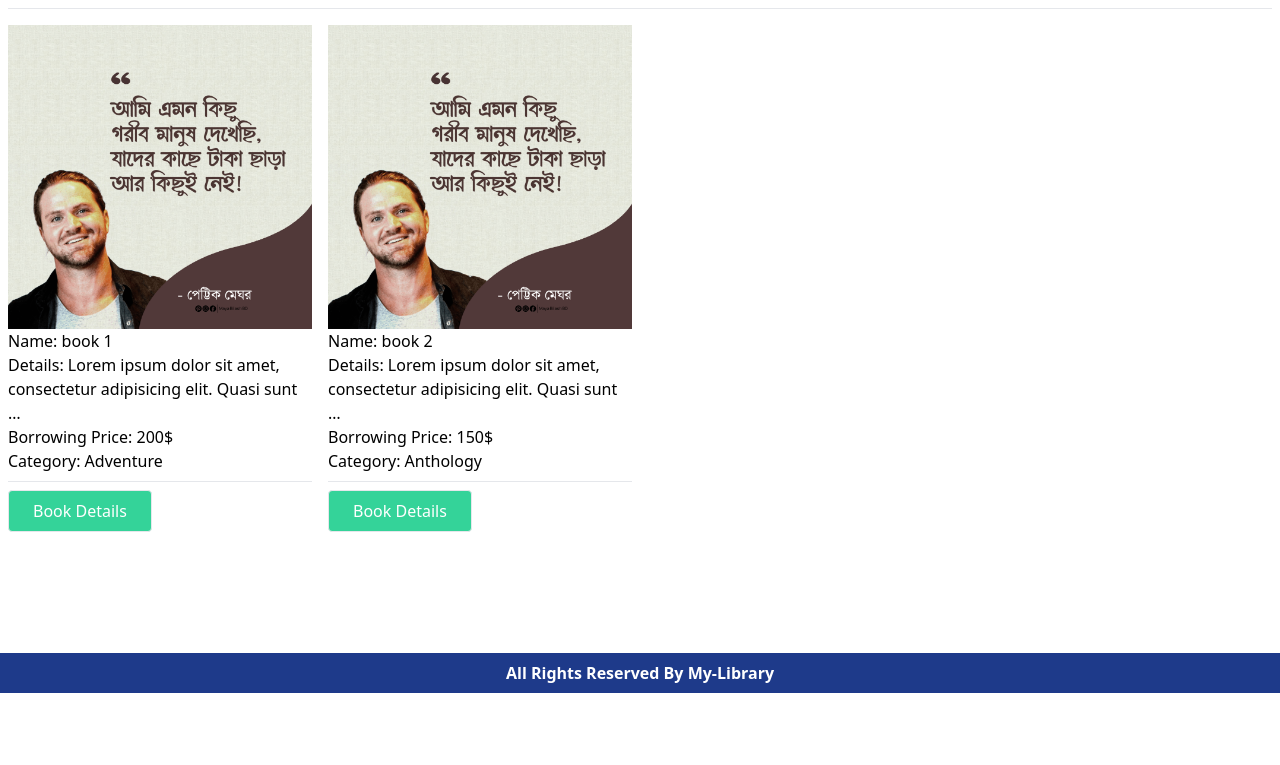
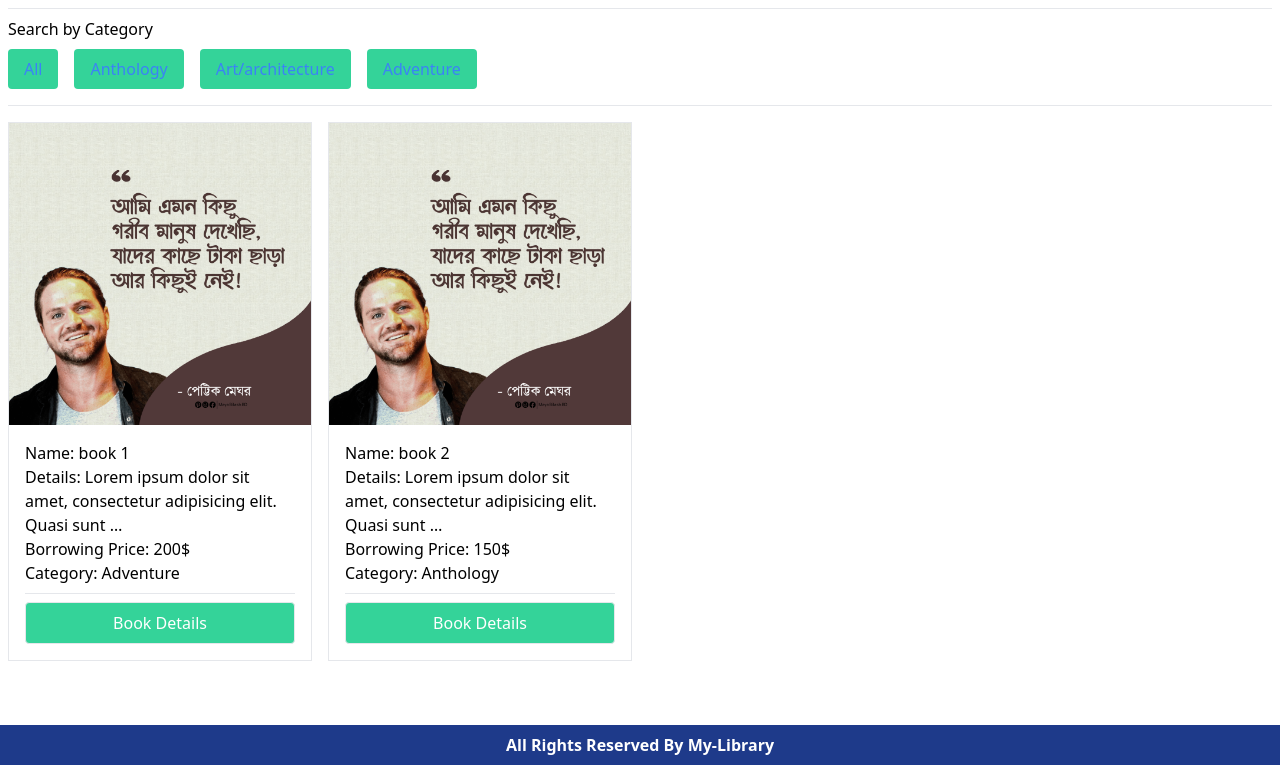
Before and after one commit to Sarker-Rajib/Library-management, a Django app: page / in a window 1280 px wide. Shown: the part 110-875 px from the top of the page. Before the commit the page ends 803 px from the top, so only its background shows below. Run offline with Django 4.2, Linux system fonts and the light colour scheme; data comes from the database, SQL or seed files in the repository; both versions use the stored data as it was after the commit; some libraries are stand-ins or nearby versions.

Commit message:
filter added

```diff
--- a/Core/templates/base.html
+++ b/Core/templates/base.html
@@ -1,9 +1,11 @@
+{% load static %}
 <!DOCTYPE html>
 <html lang="en">
 
 <head>
     <meta charset="UTF-8">
     <meta name="viewport" content="width=device-width, initial-scale=1.0">
+    <link rel="shortcut icon" href="{% static 'book-png-17.jpg' %}" type="image/x-icon">
     <title>
         {% block head_title %} My-Library {% endblock %}
     </title>
--- a/User/models.py
+++ b/User/models.py
@@ -15,7 +15,7 @@ class BorrowBook(models.Model):
     book = models.ForeignKey(Book, on_delete=models.CASCADE)
     borrowedBy = models.ForeignKey(User, on_delete=models.CASCADE)
     currentBalance = models.DecimalField(default=0, max_digits=12, decimal_places=2)
-    timestamp= models.DateTimeField(auto_now_add=True)
+    timestamp= models.DateTimeField()
     returned = models.BooleanField(default=False)
     returnTime = models.DateTimeField(null=True)
 
--- a/User/views.py
+++ b/User/views.py
@@ -65,7 +65,7 @@ def borrow_book(request, id):
         return redirect(f'/book/book-details/{id}')
 
     else:
-        BorrowBook.objects.create(book=target_book, borrowedBy=request.user, currentBalance = balance - price)
+        BorrowBook.objects.create(book=target_book, borrowedBy=request.user, currentBalance = balance - price, timestamp = datetime.now())
         request.user.depositAccount.balance -= price
         request.user.depositAccount.save()
         return redirect('home')
--- a/library_management/urls.py
+++ b/library_management/urls.py
@@ -10,6 +10,7 @@ from django.conf.urls.static import static
 urlpatterns = [
     path('admin/', admin.site.urls),
     path('', homepage, name='home'),
+    path('books/<slug:category_slug>/',homepage, name='filterView'),
     path('user/', include('User.urls')),
     path('book/', include('Books.urls')),
 ]
--- a/library_management/views.py
+++ b/library_management/views.py
@@ -1,7 +1,12 @@
 from django.shortcuts import render
 from Books import models
 
-def homepage(request):
+def homepage(request, category_slug=None):
     books = models.Book.objects.all()
+    category = models.BookCategory.objects.all()
+
+    if category_slug is not None:
+        filterOption = models.BookCategory.objects.get(slug = category_slug)
+        books = models.Book.objects.filter(category = filterOption)
     # print(books)
-    return render(request, 'index.html', {'books': books})
+    return render(request, 'index.html', {'books': books, 'category': category})
--- a/templates/index.html
+++ b/templates/index.html
@@ -6,19 +6,32 @@
 <h2 class="text-2xl">Welcome to My Library - <strong>{{request.user.first_name}} !</strong></h2>
 
 <hr class="my-2">
+<div>
+    <p>Search by Category</p>
+    <ul class="flex flex-wrap">
+        <li><a href="/" class="bg-green-400 block p-2 px-4 ml-0 text-blue-500 rounded m-2">All</a></li>
+        {% for item in category %}
+        <li><a href="{% url 'filterView' item.slug %}"
+                class="bg-green-400 block p-2 px-4 text-blue-500 rounded m-2">{{item}}</a></li>
+        {% endfor %}
+    </ul>
+</div>
+<hr class="my-2">
 <div class="pt-2 grid md:grid-cols-2 lg:grid-cols-3 grid-cols-1 xl:grid-cols-4 gap-4">
     {% for book in books %}
-    <div class="book-card">
+    <div class="book-card border">
         <img src={{book.image.url}} alt="book" class="w-full">
+        <div class="p-4">
             <p>Name: {{book.title}}</p>
             <p>Details: {{book.description | truncatewords:10}}</p>
             <p>Borrowing Price: {{book.borrowing_price}}$</p>
             <p>Category: {{book.category}}</p>
             <hr class="my-2">
             <a href="{% url 'bookDetails' book.id %}"
-            class="rounded text-white hover:bg-green-500 border bg-green-400 px-6 py-2 inline-block">
+                class="rounded w-full text-center text-white hover:bg-green-500 border bg-green-400 px-6 py-2 inline-block">
                 Book Details
             </a>
+        </div>
     </div>
     {% endfor %}
 </div>
```
Also changed, not shown: User/migrations/0005_alter_borrowbook_timestamp.py (added), db.sqlite3, static/book-png-17.jpg (added). Lines whose indentation alone changed are shown as unchanged.
